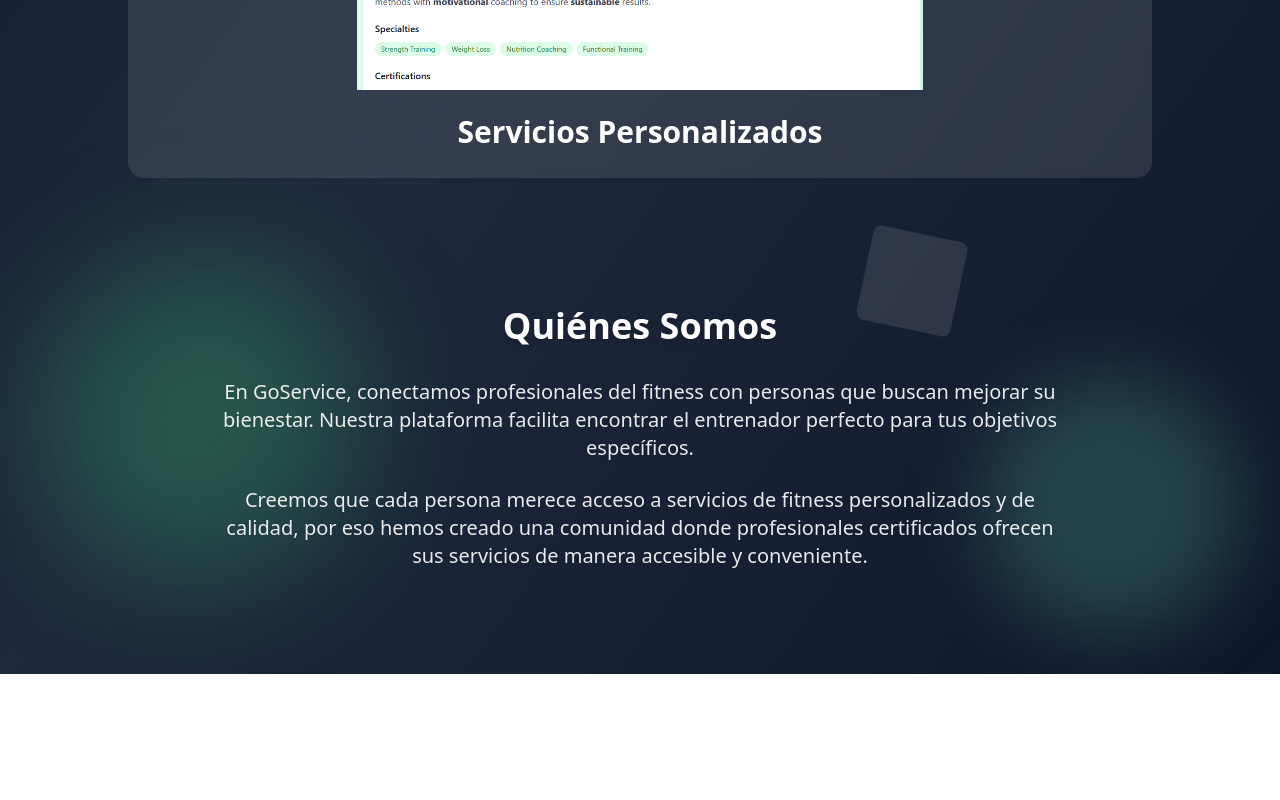
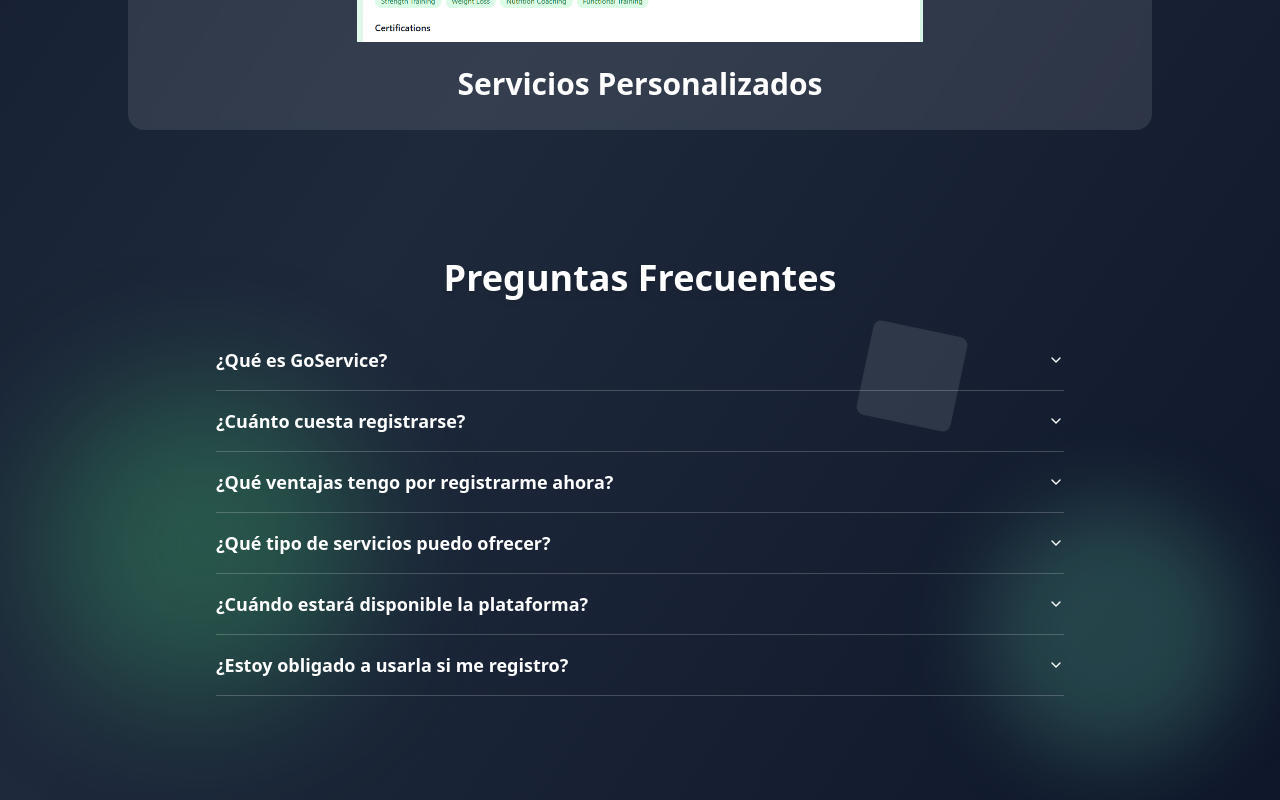
Before and after one commit to Pablobeas/goservicelanding, a React (Vite) app: page / in a window 1280 px wide. Shown: the part 1090-1890 px from the top of the page. Before the commit the page ends 1764 px from the top, so only its background shows below. Built offline with nearby package versions, Linux system fonts and the light colour scheme.

Commit message:
Replace "Quienes somos" with FAQ section.
Added a FAQ section with provided questions and answers. Files updated: `src/pages/Index.tsx`, `src/components/FAQ.tsx`.

```diff
--- /dev/null
+++ b/src/components/FAQ.tsx
@@ -0,0 +1,59 @@
+import {
+  Accordion,
+  AccordionContent,
+  AccordionItem,
+  AccordionTrigger,
+} from "@/components/ui/accordion";
+
+const FAQ = () => {
+  const faqs = [
+    {
+      question: "¿Qué es GoService?",
+      answer: "GoService es una nueva plataforma para que profesionales como tú consigan clientes de forma más sencilla, rápida y directa. Está pensada especialmente para servicios personales como entrenamiento, masajes, clases, nutrición y más."
+    },
+    {
+      question: "¿Cuánto cuesta registrarse?",
+      answer: "Nada. El registro anticipado es completamente gratuito y sin compromiso. Queremos que pruebes la plataforma y formes parte de los primeros en ofrecer tus servicios."
+    },
+    {
+      question: "¿Qué ventajas tengo por registrarme ahora?",
+      answer: "Tendrás acceso prioritario cuando lancemos la app, visibilidad destacada como profesional fundador/a y podrás ayudarnos a mejorar el producto según tus necesidades."
+    },
+    {
+      question: "¿Qué tipo de servicios puedo ofrecer?",
+      answer: "GoService está pensado para cualquier servicio personal: entrenamiento, yoga, fisioterapia, clases particulares, masajes, nutrición, acompañamiento, etc. Si ayudas a personas, tienes cabida aquí."
+    },
+    {
+      question: "¿Cuándo estará disponible la plataforma?",
+      answer: "Estamos terminando los preparativos. Si te registras, serás de los primeros en saber cuándo abrimos. Queremos lanzarla con profesionales comprometidos desde el principio."
+    },
+    {
+      question: "¿Estoy obligado a usarla si me registro?",
+      answer: "No. El registro anticipado no te obliga a nada. Solo queremos avisarte antes que a nadie y contar contigo si decides probarla."
+    }
+  ];
+
+  return (
+    <div className="text-center py-16 animate-fade-in">
+      <h2 className="text-3xl md:text-4xl font-bold text-white mb-8 drop-shadow-md">
+        Preguntas Frecuentes
+      </h2>
+      <div className="max-w-4xl mx-auto px-6">
+        <Accordion type="single" collapsible className="w-full">
+          {faqs.map((faq, index) => (
+            <AccordionItem key={index} value={`item-${index}`} className="border-b border-white/20">
+              <AccordionTrigger className="text-left text-lg font-semibold text-white hover:text-white/80 hover:no-underline">
+                {faq.question}
+              </AccordionTrigger>
+              <AccordionContent className="text-white/90 text-base leading-relaxed pt-2 pb-4">
+                {faq.answer}
+              </AccordionContent>
+            </AccordionItem>
+          ))}
+        </Accordion>
+      </div>
+    </div>
+  );
+};
+
+export default FAQ;
--- a/src/components/QuienesSomos.tsx
+++ /dev/null
@@ -1,23 +0,0 @@
-
-const QuienesSomos = () => {
-  return (
-    <div className="text-center py-16 animate-fade-in">
-      <h2 className="text-3xl md:text-4xl font-bold text-white mb-8 drop-shadow-md">
-        Quiénes Somos
-      </h2>
-      <div className="max-w-4xl mx-auto px-6">
-        <p className="text-lg md:text-xl text-white/90 mb-6 leading-relaxed drop-shadow-sm">
-          En GoService, conectamos profesionales del fitness con personas que buscan mejorar su bienestar.
-          Nuestra plataforma facilita encontrar el entrenador perfecto para tus objetivos específicos.
-        </p>
-        <p className="text-lg md:text-xl text-white/90 leading-relaxed drop-shadow-sm">
-          Creemos que cada persona merece acceso a servicios de fitness personalizados y de calidad,
-          por eso hemos creado una comunidad donde profesionales certificados ofrecen sus servicios
-          de manera accesible y conveniente.
-        </p>
-      </div>
-    </div>
-  );
-};
-
-export default QuienesSomos;
--- a/src/integrations/supabase/types.ts
+++ b/src/integrations/supabase/types.ts
@@ -32,13 +32,91 @@ export type Database = {
       [_ in never]: never
     }
     Functions: {
-      [_ in never]: never
+      bytea_to_text: {
+        Args: { data: string }
+        Returns: string
+      }
+      http: {
+        Args: { request: Database["public"]["CompositeTypes"]["http_request"] }
+        Returns: Database["public"]["CompositeTypes"]["http_response"]
+      }
+      http_delete: {
+        Args:
+          | { uri: string }
+          | { uri: string; content: string; content_type: string }
+        Returns: Database["public"]["CompositeTypes"]["http_response"]
+      }
+      http_get: {
+        Args: { uri: string } | { uri: string; data: Json }
+        Returns: Database["public"]["CompositeTypes"]["http_response"]
+      }
+      http_head: {
+        Args: { uri: string }
+        Returns: Database["public"]["CompositeTypes"]["http_response"]
+      }
+      http_header: {
+        Args: { field: string; value: string }
+        Returns: Database["public"]["CompositeTypes"]["http_header"]
+      }
+      http_list_curlopt: {
+        Args: Record<PropertyKey, never>
+        Returns: {
+          curlopt: string
+          value: string
+        }[]
+      }
+      http_patch: {
+        Args: { uri: string; content: string; content_type: string }
+        Returns: Database["public"]["CompositeTypes"]["http_response"]
+      }
+      http_post: {
+        Args:
+          | { uri: string; content: string; content_type: string }
+          | { uri: string; data: Json }
+        Returns: Database["public"]["CompositeTypes"]["http_response"]
+      }
+      http_put: {
+        Args: { uri: string; content: string; content_type: string }
+        Returns: Database["public"]["CompositeTypes"]["http_response"]
+      }
+      http_reset_curlopt: {
+        Args: Record<PropertyKey, never>
+        Returns: boolean
+      }
+      http_set_curlopt: {
+        Args: { curlopt: string; value: string }
+        Returns: boolean
+      }
+      text_to_bytea: {
+        Args: { data: string }
+        Returns: string
+      }
+      urlencode: {
+        Args: { data: Json } | { string: string } | { string: string }
+        Returns: string
+      }
     }
     Enums: {
       [_ in never]: never
     }
     CompositeTypes: {
-      [_ in never]: never
+      http_header: {
+        field: string | null
+        value: string | null
+      }
+      http_request: {
+        method: unknown | null
+        uri: string | null
+        headers: Database["public"]["CompositeTypes"]["http_header"][] | null
+        content_type: string | null
+        content: string | null
+      }
+      http_response: {
+        status: number | null
+        content_type: string | null
+        headers: Database["public"]["CompositeTypes"]["http_header"][] | null
+        content: string | null
+      }
     }
   }
 }
--- a/src/pages/Index.tsx
+++ b/src/pages/Index.tsx
@@ -1,7 +1,7 @@
 import Logo from "@/components/Logo";
 import EmailCapture from "@/components/EmailCapture";
 import ImageCarousel from "@/components/ImageCarousel";
-import QuienesSomos from "@/components/QuienesSomos";
+import FAQ from "@/components/FAQ";
 
 const Index = () => {
   return (
@@ -33,7 +33,7 @@ const Index = () => {
         {/* Value Proposition */}
         <section className="text-center mb-14 sm:mb-20 animate-fade-in">
           <h1 className="text-3xl sm:text-4xl md:text-5xl font-bold text-white mb-6 leading-snug drop-shadow-lg">
-            <br classname="sm:hidden"/>
+            <br className="sm:hidden"/>
             Haz que ofrecer tus servicios sea más fácil. Reserva tu sitio.
           </h1>
         </section>
@@ -57,8 +57,8 @@ const Index = () => {
           <ImageCarousel />
         </section>
 
-        {/* Quienes Somos */}
-        <QuienesSomos />
+        {/* FAQ */}
+        <FAQ />
       </main>
     </div>
   );
```
